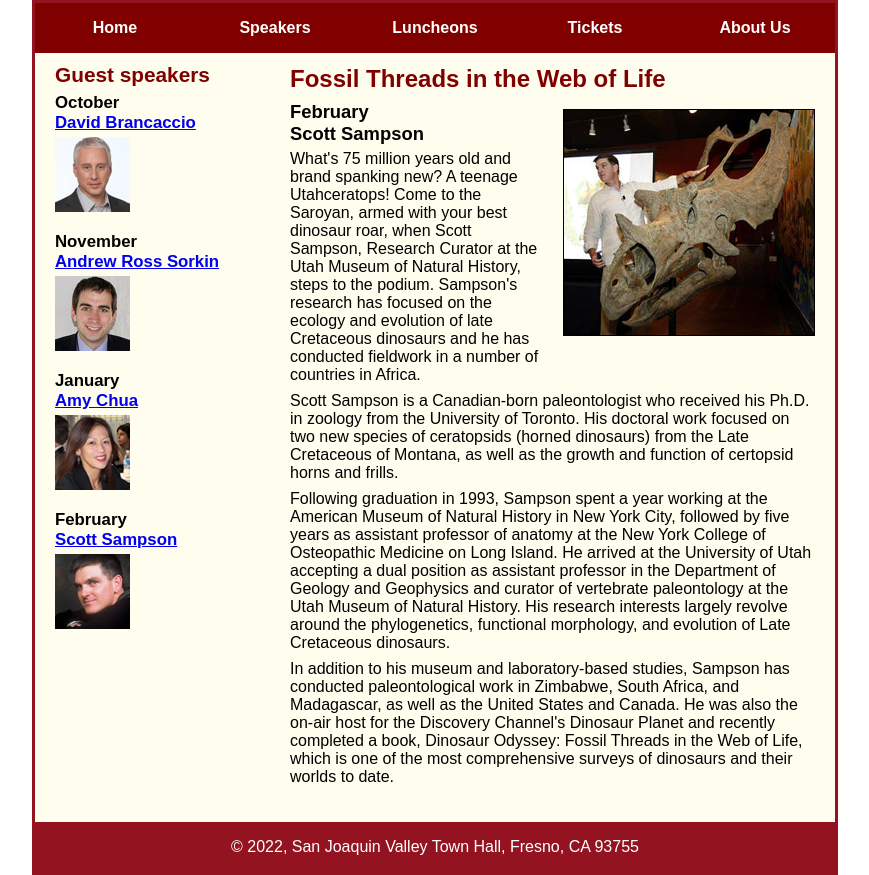
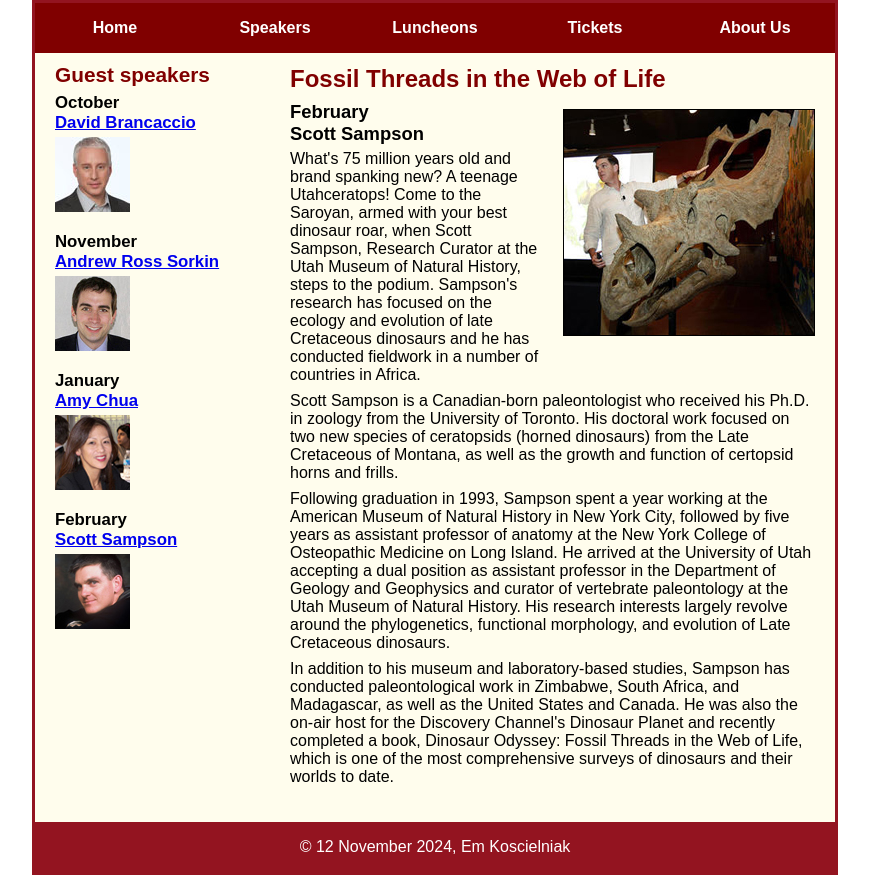
Before and after one commit to emkoscielniak/A09, a plain HTML site: page speakers/sampson.html in a window 1280 px wide. Shown: the part 120-995 px from the top of the page, without its empty margins (205-1074 px from the left). Drawn offline with Linux system fonts and the light colour scheme.

Commit message:
Update sampson.html

```diff
--- a/speakers/sampson.html
+++ b/speakers/sampson.html
@@ -75,7 +75,7 @@
 		</aside>
 	</main>
 	<footer>
-		<p>&copy; 2022, San Joaquin Valley Town Hall, Fresno, CA 93755</p>
+		<p> &copy; 12 November 2024, Em Koscielniak </p>
 	</footer>
 </body>
 </html>
```
